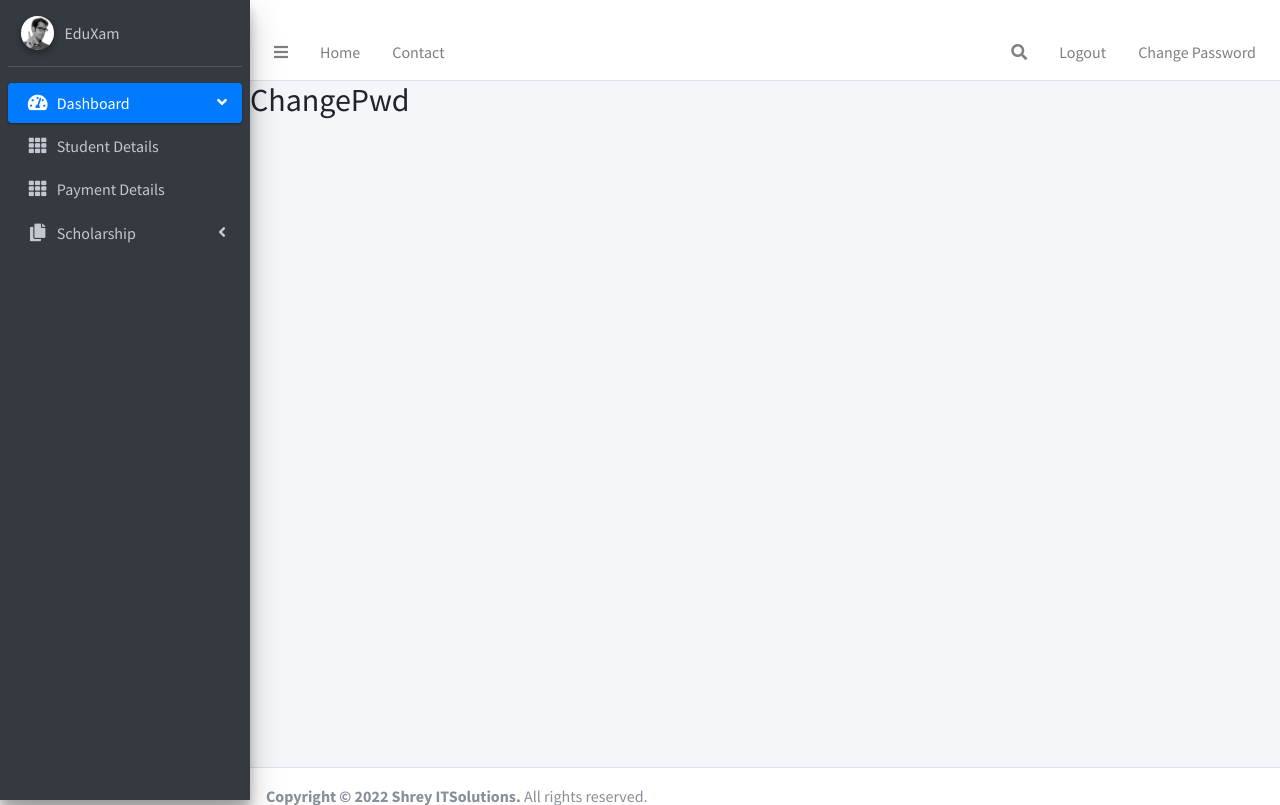
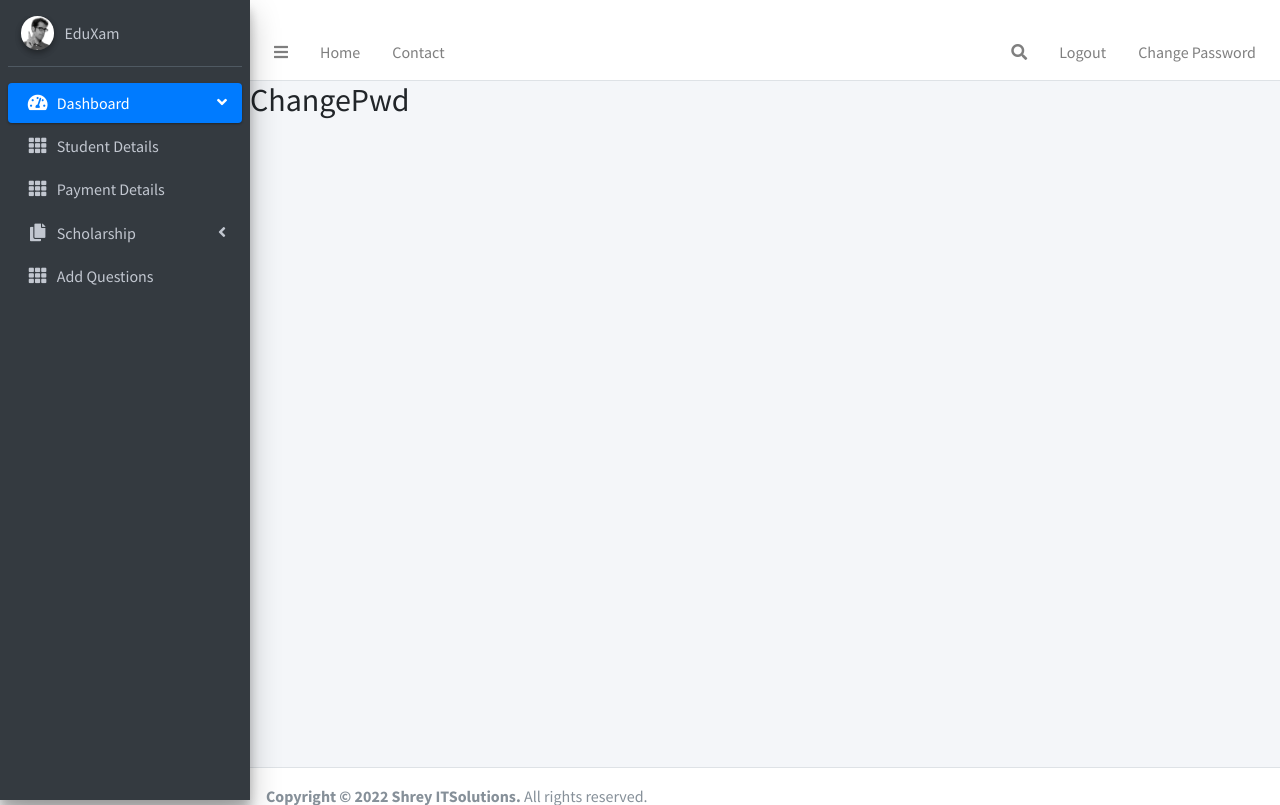
Before and after one commit to shahjay60/https-github.com-shahjay60-Scholarship, an ASP.NET MVC app: page /Login/ChangePwd in a window 1280 px wide. Shown: the top 805 px of the page. Run offline with ASP.NET Core 8 and stand-ins for ASP.NET MVC 5, Linux system fonts and the light colour scheme; the project's own start-up code is not run, and a stand-in starts its controllers and pages; some libraries are stand-ins or nearby versions.

Commit message:
Add files via upload
add menu for exam

```diff
--- a/Scholarship/Areas/Admin/Views/Shared/_AdminLayoutcshtml.cshtml
+++ b/Scholarship/Areas/Admin/Views/Shared/_AdminLayoutcshtml.cshtml
@@ -162,6 +162,15 @@
                                 </li>
 
                             </ul>
+
+                        </li>
+                        <li class="nav-item">
+                            <a href="@Url.Action("Index","ADQuestion")" class="nav-link">
+                                <i class="nav-icon fas fa-th"></i>
+                                <p>
+                                    Add Questions
+                                </p>
+                            </a>
                         </li>
 
                     </ul>
```
